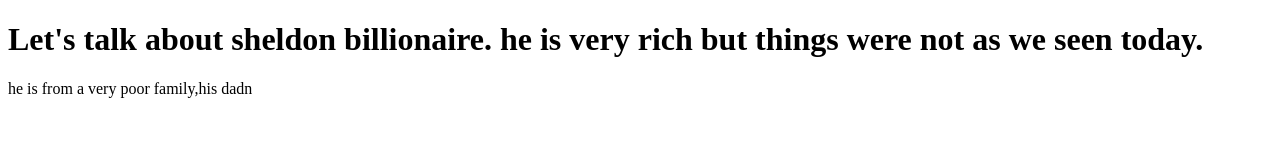
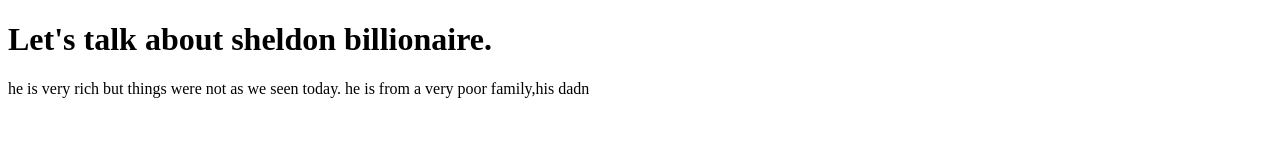
Before and after one commit to dejo55/bigbang, a plain HTML site: page index.html in a window 1280 px wide. Drawn offline with Linux system fonts and the light colour scheme.

Commit message:
Update index.html

```diff
--- a/index.html
+++ b/index.html
@@ -7,8 +7,8 @@
     <title>hello world</title>
 </head>
 <body>
-    <h1>Let's talk about sheldon billionaire. he is very rich but things were not as we seen today.</h1> <p>he is from a very poor family,his dadn </p>
+    <h1>Let's talk about sheldon billionaire.</h1><p> he is very rich but things were not as we seen today. he is from a very poor family,his dadn </p>
 
-    <p></p>
+
 </body>
 </html>
```
